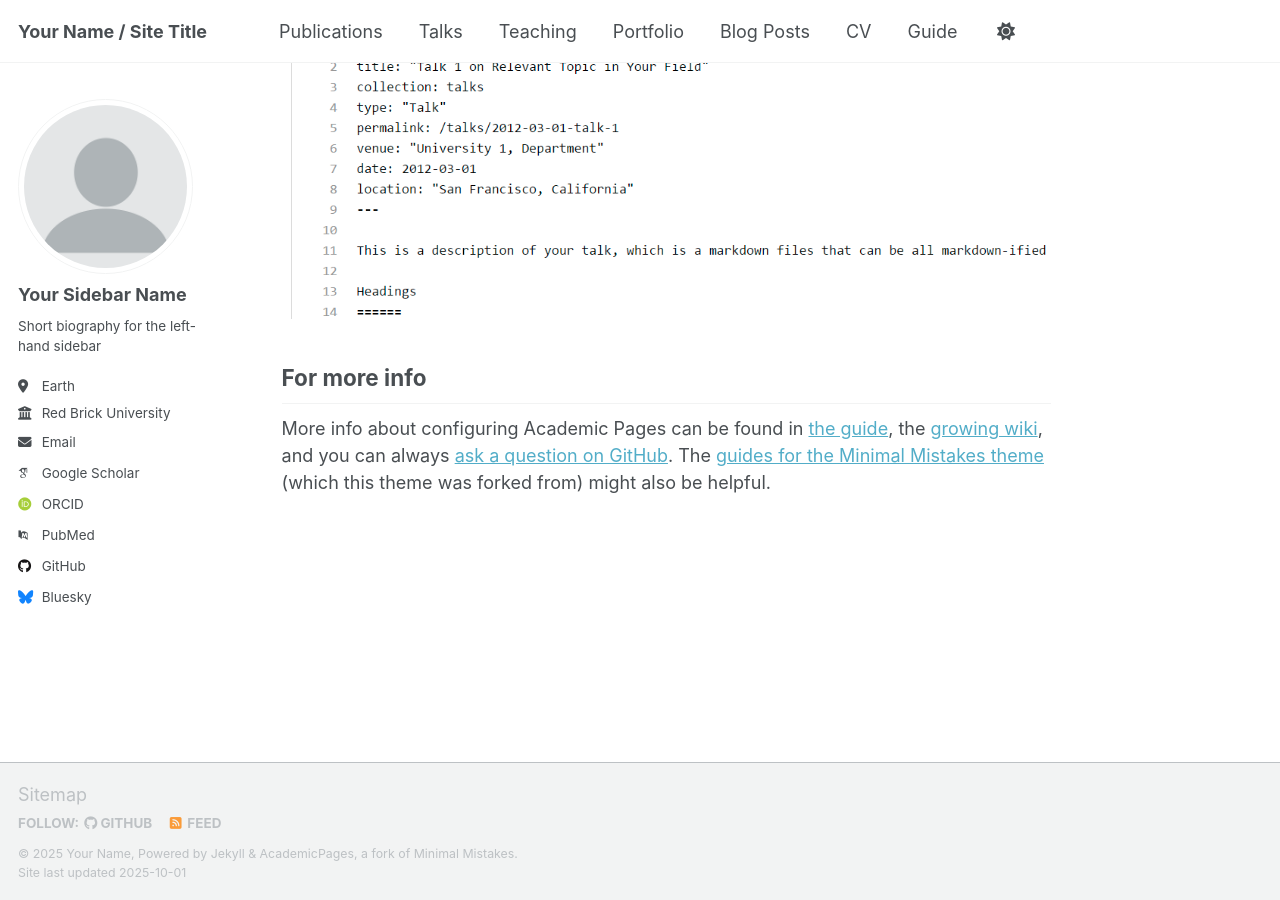
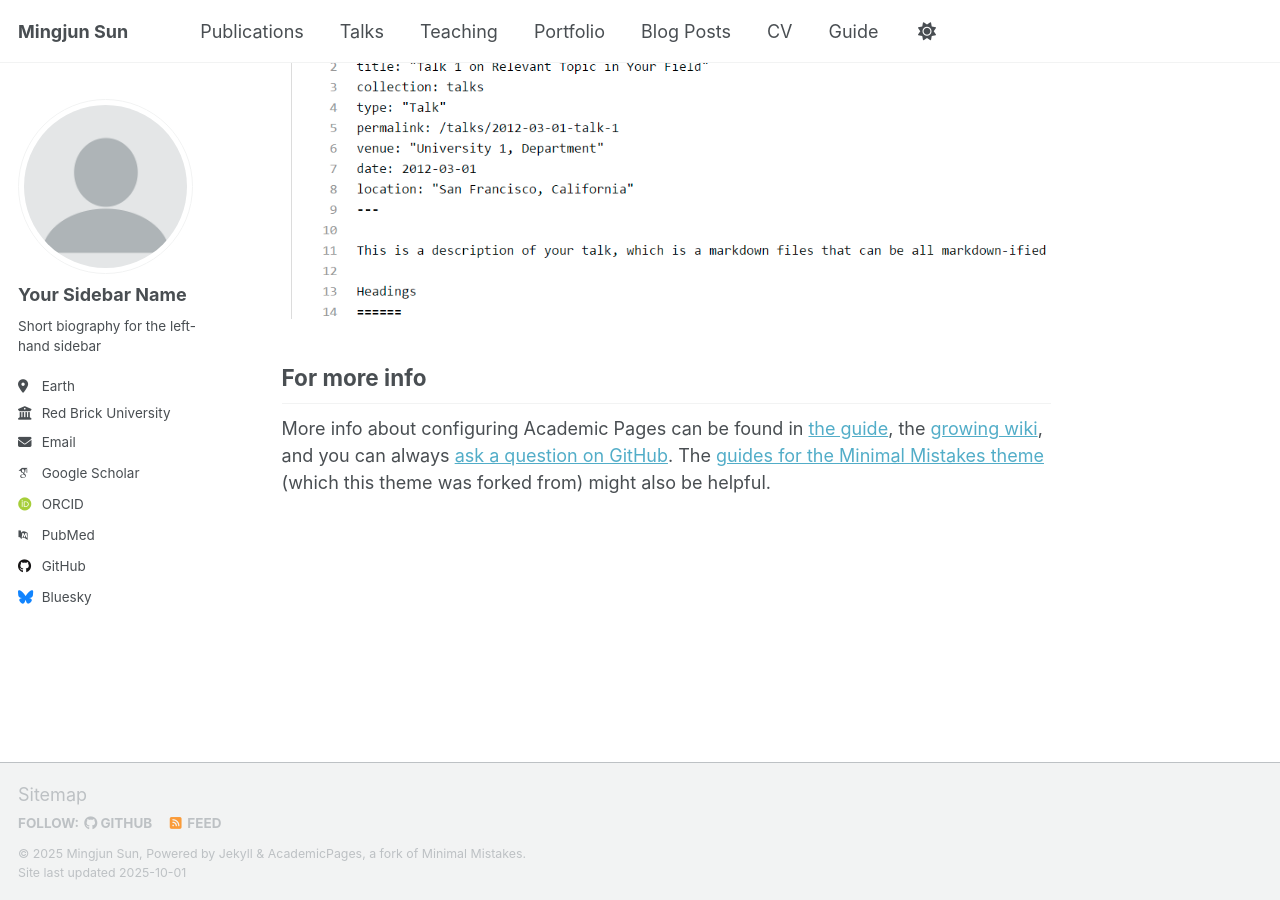
Before and after one commit to Mingjun61/mingjunsun.github.io, a Jekyll site: the page built from _pages/about.md, in a window 1280 px wide and 900 px high, scrolled down 2880 px. Built offline with Jekyll 4.4.1, drawn with Linux system fonts in a browser that asks for light colours; some web fonts are replaced; a script that is not in the unit is left out.

Commit message:
Update _config.yml

```diff
--- a/_config.yml
+++ b/_config.yml
@@ -9,9 +9,9 @@
 # Basic Site Settings
 locale                   : "en-US"
 site_theme               : "default" # Currently available options are "default", "air"
-title                    : "Your Name / Site Title"
+title                    : "Mingjun Sun"
 title_separator          : "-"
-name                     : &name "Your Name"
+name                     : &name "Mingjun Sun"
 description              : &description "Your Name's academic portfolio"   # Update this with a general description of your site, this is the default if not overridden by a page
 url                      : https://academicpages.github.io # The base hostname & protocol for your site e.g. "https://[your GitHub username].github.io",
                                                            # or if you already have some other page hosted on Github then use "https://[your GitHub username].github.io/[Your Repo Name]"
```
